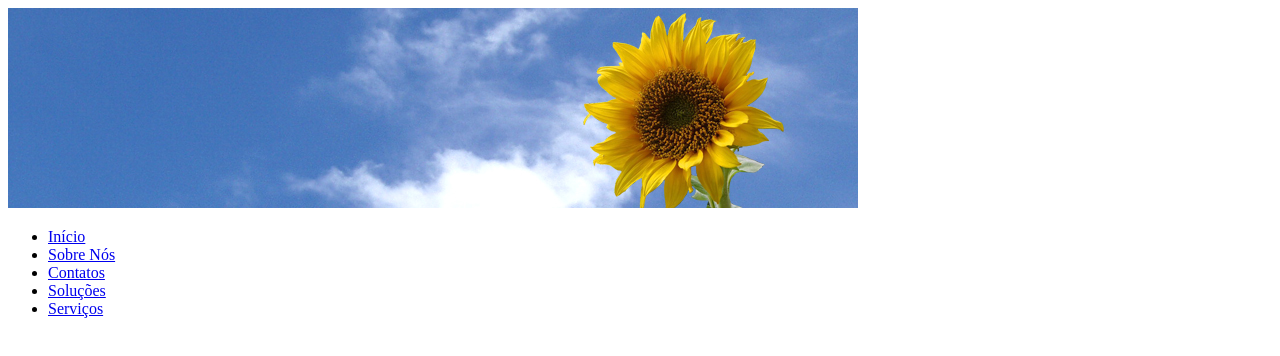
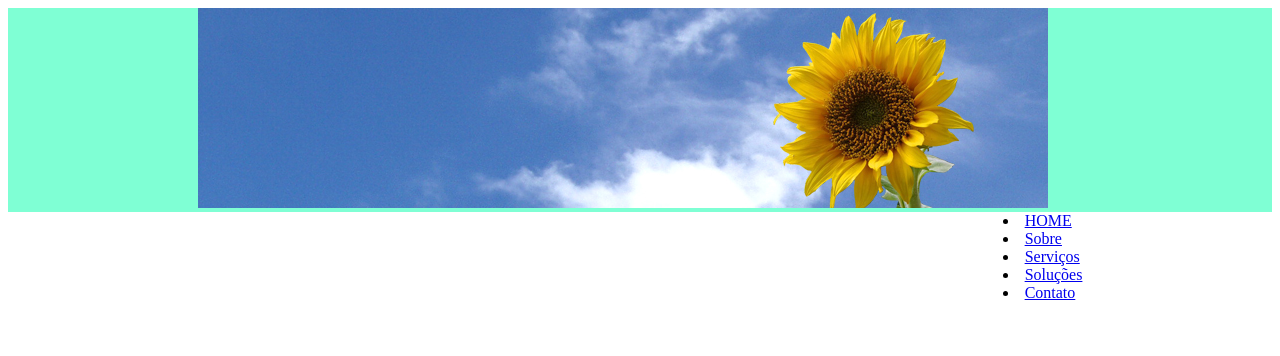
Before and after one commit to LeoOliv-R6/Checkpoint02, a plain HTML site: page HTML/index.html in a window 1280 px wide. Drawn offline with Linux system fonts and the light colour scheme.

Commit message:
Atualizado

```diff
--- /dev/null
+++ b/CSS/Estilo.css
@@ -0,0 +1,30 @@
+#container{
+    background-color: aquamarine
+}
+.banner{
+    max-width: 70%;
+    margin: 0% 15%;
+}
+.menu{
+    float: right;
+    margin: 0% 15%;
+}
+.menu ul li {
+    display: inline;
+    font-size: 14px;
+    list-style: none;
+}
+
+.menu ul li a {
+    padding: 2px 30px;
+    display: inline;
+    font-size: 20px;
+    background-color: #b4c1d3;
+    color: rgb(38, 19, 105);
+    text-decoration: none;
+    border-bottom: 3px solid #110233;
+}
+
+.menu ul li a:hover {
+    text-decoration: underline;
+}
--- a/HTML/index.html
+++ b/HTML/index.html
@@ -4,26 +4,25 @@
     <meta charset="UTF-8">
     <meta http-equiv="X-UA-Compatible" content="IE=edge">
     <meta name="viewport" content="width=device-width, initial-scale=1.0">
-    <title>inicio</title>
+    <title>Inicio</title>
+    <link rel="stylesheet" href="/CSS/Estilo.css" type="text/css">
 </head>
 <body>
-    <div id="contener">
-        <div>
-            <img src="/IMG/your_image.jpg" alt="Banner">
-        </div>
-        <div>
-            <header>
+    <div id = "container">
+        <header>
+            <div class="banner">
+                <img src="/IMG/your_image.jpg" alt="Banner">
+            </div>
+            <div class="menu">
                 <nav>
-                    <ul>
-                        <li><a href="./index.html">Início</a></li>
-                        <li><a href="./about.html">Sobre Nós</a></li>
-                        <li><a href="./contact.html">Contatos</a></li>
-                        <li><a href="./Solutions.html">Soluções</a></li>
-                        <li><a href="./services.html">Serviços</a></li>
-                    </ul>
+                    <li><a href="#" target="_self" id="active">HOME</a></li>
+                    <li><a href="#" target="_self" id="active">Sobre</a></li>
+                    <li><a href="#" target="_self" id="active">Serviços</a></li>
+                    <li><a href="#" target="_self" id="active">Soluções</a></li>
+                    <li><a href="#" target="_self" id="active">Contato</a></li>
                 </nav>
-            </header>
-        </div>
+            </div>
+        </header>
     </div>
 </body>
 </html>
```
